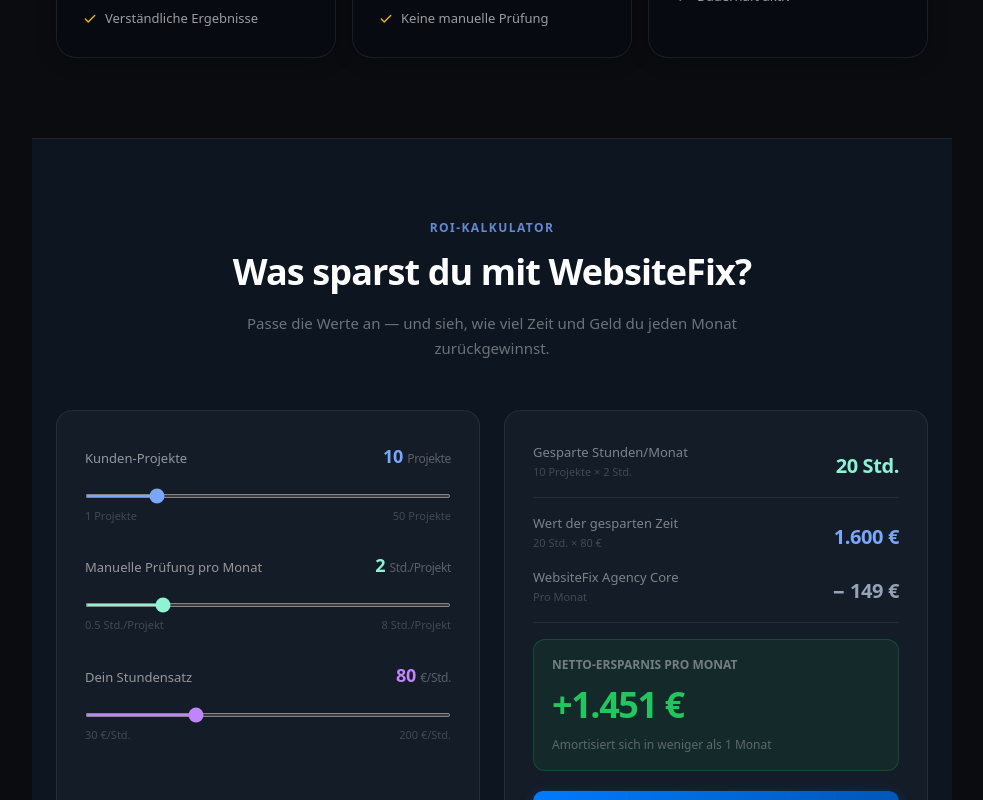
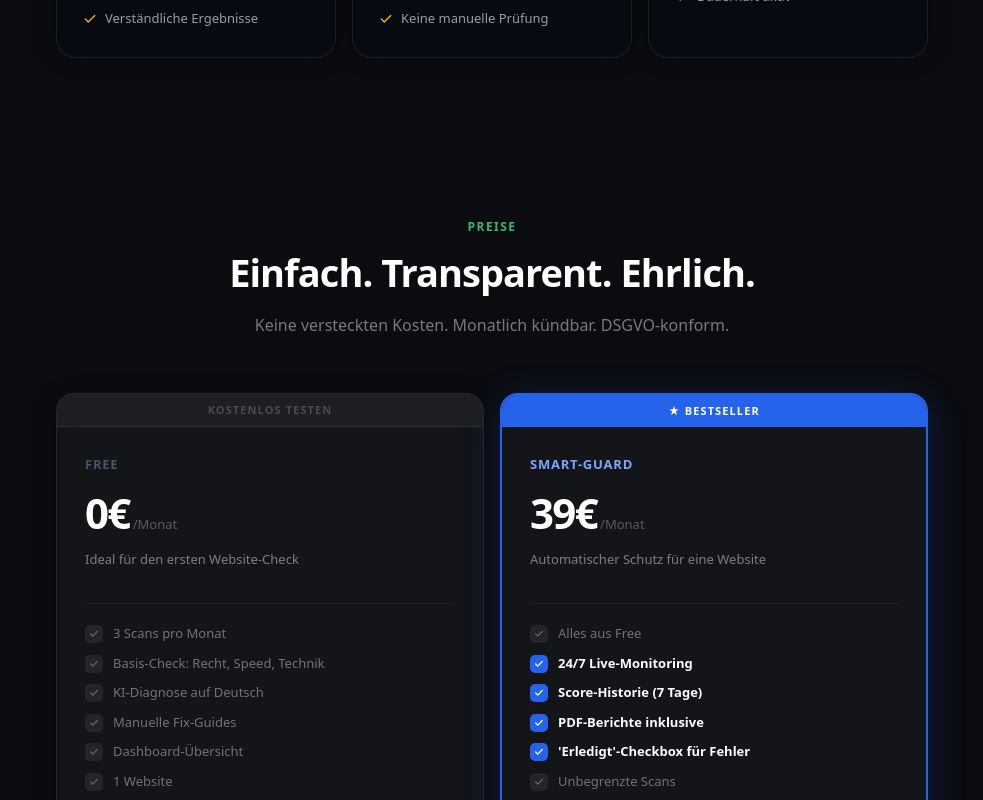
Before and after one commit to angelikaSzewczyk/website-fix, a Next.js app: page / in a window 1280 px wide. Shown: the part 3560-4360 px from the top of the page, without its empty margins (148-1131 px from the left). Built offline with nearby package versions, Linux system fonts and the light colour scheme; no server answers.

Commit message:
remove: ROI calculator from home page
Co-Authored-By: Claude Sonnet 4.6 <noreply@anthropic.com>

```diff
--- a/src/app/page.tsx
+++ b/src/app/page.tsx
@@ -1,7 +1,6 @@
 import Link from "next/link";
 import type { Metadata } from "next";
 import FaqAccordion from "./components/faq-accordion";
-import RoiCalculator from "./components/roi-calculator";
 import BrandLogo from "./components/BrandLogo";
 import NavAuthLink from "./components/nav-auth-link";
 import MobileNav from "./components/MobileNav";
@@ -724,8 +723,6 @@ export default function Page() {
           </div>
         </section>
 
-        {/* ROI CALCULATOR */}
-        <RoiCalculator />
 
         {/* PRICING */}
         <section id="pricing" style={{ padding: "80px 24px" }}>
```
